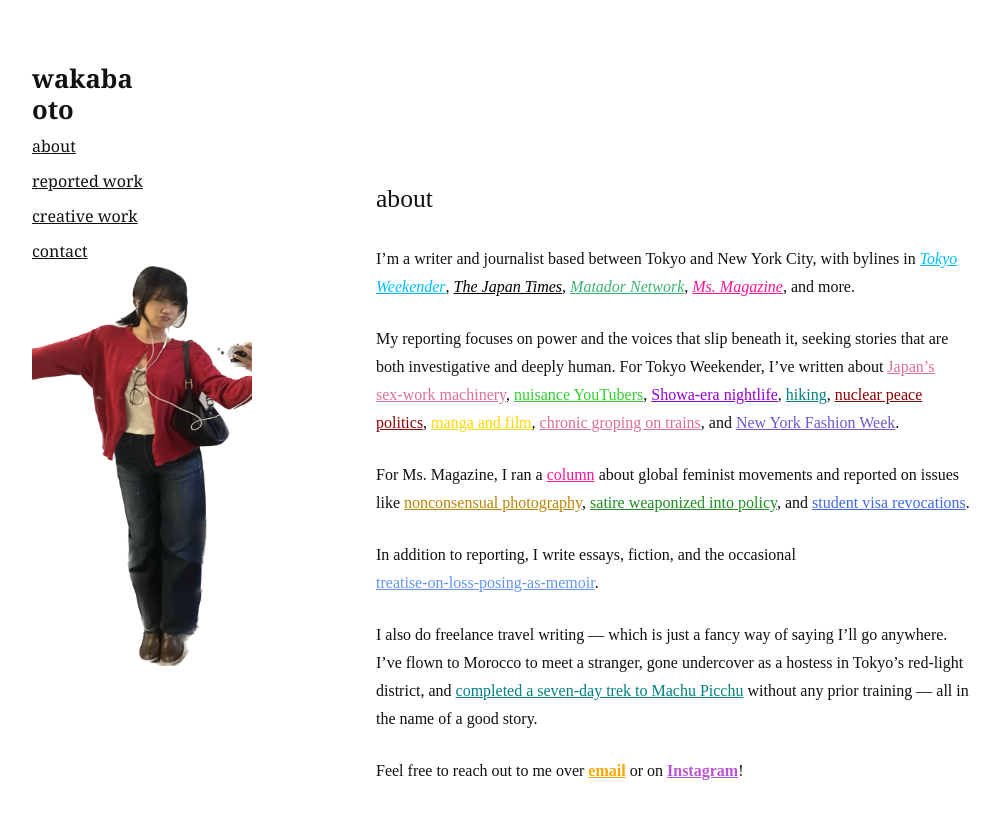
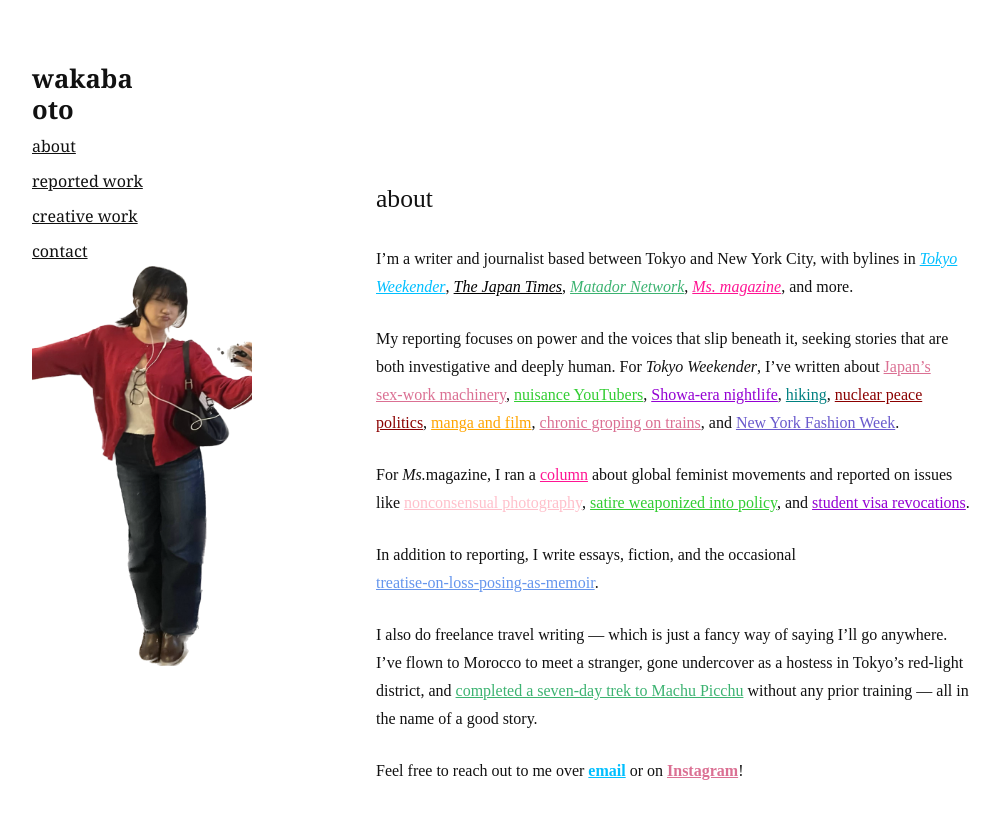
Before and after one commit to wakabss/portfolio-site, a Next.js app: page / in a window 1280 px wide. Shown: the top 818 px of the page, without its empty margins (106-1106 px from the left). Built offline with nearby package versions, Linux system fonts and the light colour scheme.

Commit message:
Update page.tsx

```diff
--- a/app/page.tsx
+++ b/app/page.tsx
@@ -26,30 +26,30 @@ export default function AboutPage() {
     <em>Matador Network</em>
   </a>,{' '}
   <a href="https://msmagazine.com/author/woto/" style={{ textDecoration: 'underline', color: 'deeppink' }}>
-    <em>Ms. Magazine</em>
+    <em>Ms. magazine</em>
   </a>, and more.
 </p>
 
 
         <p>
           My reporting focuses on power and the voices that slip beneath it, seeking stories that are both investigative and deeply human.
-          For Tokyo Weekender, I’ve written about{' '}
+          For <em>Tokyo Weekender</em>, I’ve written about{' '}
           <a href="https://www.tokyoweekender.com/japan-life/news-and-opinion/how-tokyos-host-clubs-drive-clients-into-sex-work/" style={{ textDecoration: 'underline', color: 'palevioletred' }}>Japan’s sex‑work machinery</a>,{' '}
           <a href="https://www.tokyoweekender.com/japan-life/news-and-opinion/nuisance-youtuber-elected-to-european-parliament/" style={{ textDecoration: 'underline', color: 'limegreen' }}>nuisance YouTubers</a>,{' '}
           <a href="https://www.tokyoweekender.com/art_and_culture/history/tokyos-lost-showa-era-nightlife-scene/" style={{ textDecoration: 'underline', color: 'darkviolet' }}>Showa‑era nightlife</a>,{' '}
           <a href="https://www.tokyoweekender.com/travel/japans-best-weekend-hikes-no-car-needed/" style={{ textDecoration: 'underline', color: 'teal' }}>hiking</a>,{' '}
           <a href="https://www.tokyoweekender.com/japan-life/news-and-opinion/nihon-hidankyos-nobel-peace-prize-raises-questions-about-the-future-of-nuclear-warfare/" style={{ textDecoration: 'underline', color: 'darkred' }}>nuclear peace politics</a>,{' '}
-          <a href="https://www.tokyoweekender.com/japan-life/news-and-opinion/barefoot-gen-the-unflinching-atomic-bomb-film-from-japans-perspective/" style={{ textDecoration: 'underline', color: 'gold' }}>manga and film</a>,{' '}
+          <a href="https://www.tokyoweekender.com/japan-life/news-and-opinion/barefoot-gen-the-unflinching-atomic-bomb-film-from-japans-perspective/" style={{ textDecoration: 'underline', color: 'orange' }}>manga and film</a>,{' '}
           <a href="https://www.tokyoweekender.com/japan-life/news-and-opinion/1-in-10-young-people-in-japan-are-victims-of-groping-survey-reveals/" style={{ textDecoration: 'underline', color: 'palevioletred' }}>chronic groping on trains</a>, and{' '}
           <a href="https://www.tokyoweekender.com/art_and_culture/fashion/vi-e-dit-designer-yuki-otake-nyfw-debut/" style={{ textDecoration: 'underline', color: 'slateblue' }}>New York Fashion Week</a>.
         </p>
 
         <p>
-          For Ms. Magazine,
+          For <em>Ms.</em>magazine,
           I ran a <a href="https://msmagazine.com/tag/ms-global/" style={{ textDecoration: 'underline', color: 'deeppink' }}>column</a> about global feminist movements and reported on issues like{' '}
-          <a href="https://msmagazine.com/2024/05/30/sexts-leaked-online-harassment-women/" style={{ textDecoration: 'underline', color: 'darkgoldenrod' }}>nonconsensual photography</a>,{' '}
-          <a href="https://msmagazine.com/2024/11/18/japan-conservative-birthrate-women-fiction-hysterectomy/" style={{ textDecoration: 'underline', color: 'forestgreen' }}>satire weaponized into policy</a>, and{' '}
-          <a href="https://msmagazine.com/2025/04/15/usa-international-student-visa-revoked-trump-protest-deported/" style={{ textDecoration: 'underline', color: 'royalblue' }}>student visa revocations</a>.
+          <a href="https://msmagazine.com/2024/05/30/sexts-leaked-online-harassment-women/" style={{ textDecoration: 'underline', color: 'pink' }}>nonconsensual photography</a>,{' '}
+          <a href="https://msmagazine.com/2024/11/18/japan-conservative-birthrate-women-fiction-hysterectomy/" style={{ textDecoration: 'underline', color: 'limegreen' }}>satire weaponized into policy</a>, and{' '}
+          <a href="https://msmagazine.com/2025/04/15/usa-international-student-visa-revoked-trump-protest-deported/" style={{ textDecoration: 'underline', color: 'darkviolet' }}>student visa revocations</a>.
         </p>
 
         <p>
@@ -61,14 +61,14 @@ export default function AboutPage() {
           I also do freelance travel writing — which is just a fancy way of saying I’ll go anywhere. I’ve{' '}
           flown to Morocco to meet a stranger,
           gone undercover as a hostess in Tokyo’s red‑light district, and{' '}
-          <a href="https://matadornetwork.com/read/salkantay-trek-peru/" style={{ textDecoration: 'underline', color: 'teal' }}>completed a seven‑day trek to Machu Picchu</a> without any prior training — all in the name of a good story.
+          <a href="https://matadornetwork.com/read/salkantay-trek-peru/" style={{ textDecoration: 'underline', color: 'mediumseagreen' }}>completed a seven‑day trek to Machu Picchu</a> without any prior training — all in the name of a good story.
         </p>
 
         <p>
           Feel free to reach out to me over{' '}
-          <a href="mailto:wakaba.oto@engawa.global" style={{ textDecoration: 'underline', color: 'orange', fontWeight: 'bold' }}>email</a>{' '}
+          <a href="mailto:wakaba.oto@engawa.global" style={{ textDecoration: 'underline', color: 'deepskyblue', fontWeight: 'bold' }}>email</a>{' '}
           or on{' '}
-          <a href="https://www.instagram.com/wakabss/" style={{ textDecoration: 'underline', color: 'mediumorchid', fontWeight: 'bold' }}>Instagram</a>!
+          <a href="https://www.instagram.com/wakabss/" style={{ textDecoration: 'underline', color: 'palevioletred', fontWeight: 'bold' }}>Instagram</a>!
         </p>
       </div>
 
```
